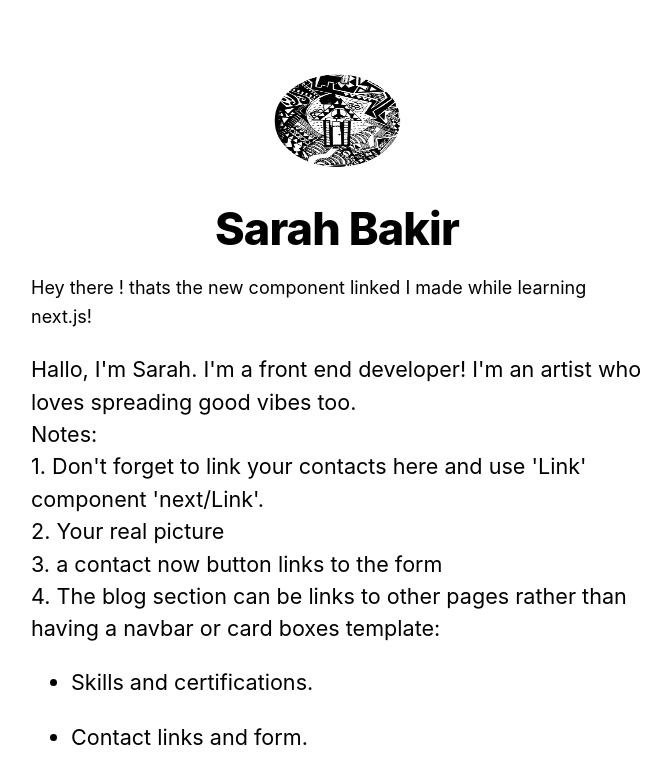
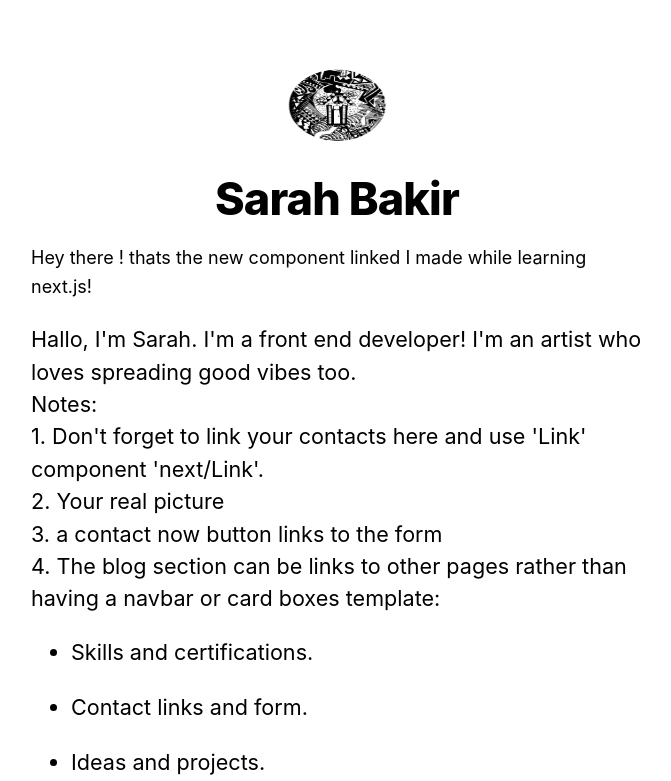
Before and after one commit to sarahkbakir/portfolio2, a Next.js app: page / in a window 1280 px wide. Shown: the top 781 px of the page, without its empty margins (303-974 px from the left). Built offline with nearby package versions, Linux system fonts and the light colour scheme.

Commit message:
layout changes

```diff
--- a/components/layout.js
+++ b/components/layout.js
@@ -32,8 +32,8 @@ export default function Layout({ children, home }) {
               priority
               src="/images/profile.jpg"
               className={utilStyles.borderCircle}
-              height={130}
-              width={130}
+              height={100}
+              width={100}
               alt={name}
             />
             <h1 className={utilStyles.heading2Xl}>{name}</h1>
```
